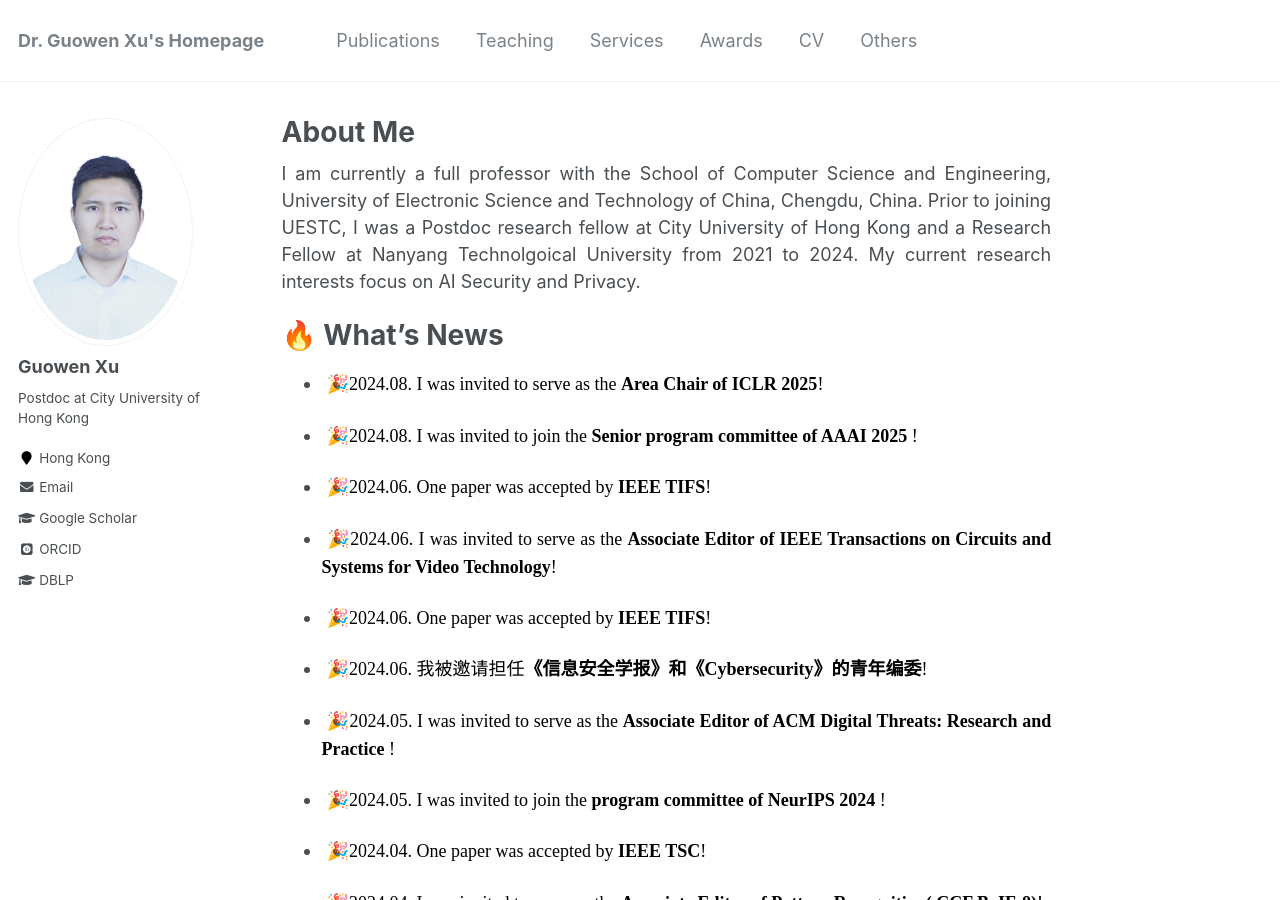
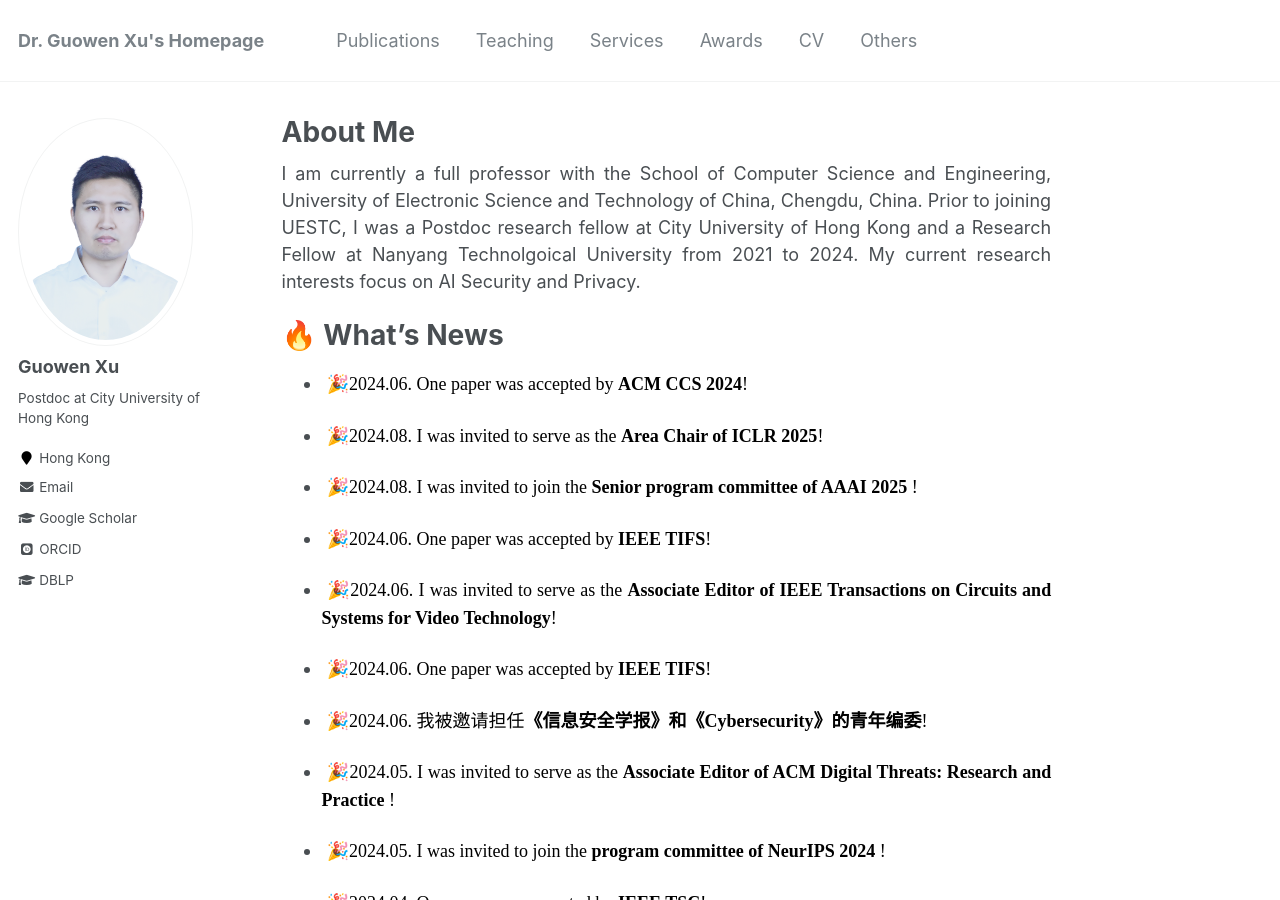
Before and after one commit to Guowen-xu/guowen-xu.github.io, a Jekyll site: the page built from _pages/about.md, in a window 1280 px wide and 900 px high. Built offline with Jekyll 4.4.1, drawn with Linux system fonts in a browser that asks for light colours; some web fonts are replaced.

Commit message:
Update about.md

```diff
--- a/_pages/about.md
+++ b/_pages/about.md
@@ -15,6 +15,7 @@ redirect_from:
 
   🔥 What's News
 ======
+-  <p align="justify">&nbsp;🎉<font face="Times New Roman" color=black size=4>2024.06. One paper was accepted by <b>ACM CCS 2024</b>!</font></p>
 -  <p align="justify">&nbsp;🎉<font face="Times New Roman" color=black size=4>2024.08. I was invited to serve as the  <b>Area Chair of ICLR 2025</b>!</font></p>
 -   <p align="justify">&nbsp;🎉<font face="Times New Roman" color=black size=4>2024.08.  I was invited to join the <b>Senior program committee of AAAI 2025 </b>!</font></p>
 -   <p align="justify">&nbsp;🎉<font face="Times New Roman" color=black size=4>2024.06. One paper was accepted by <b>IEEE TIFS</b>!</font></p>
```
